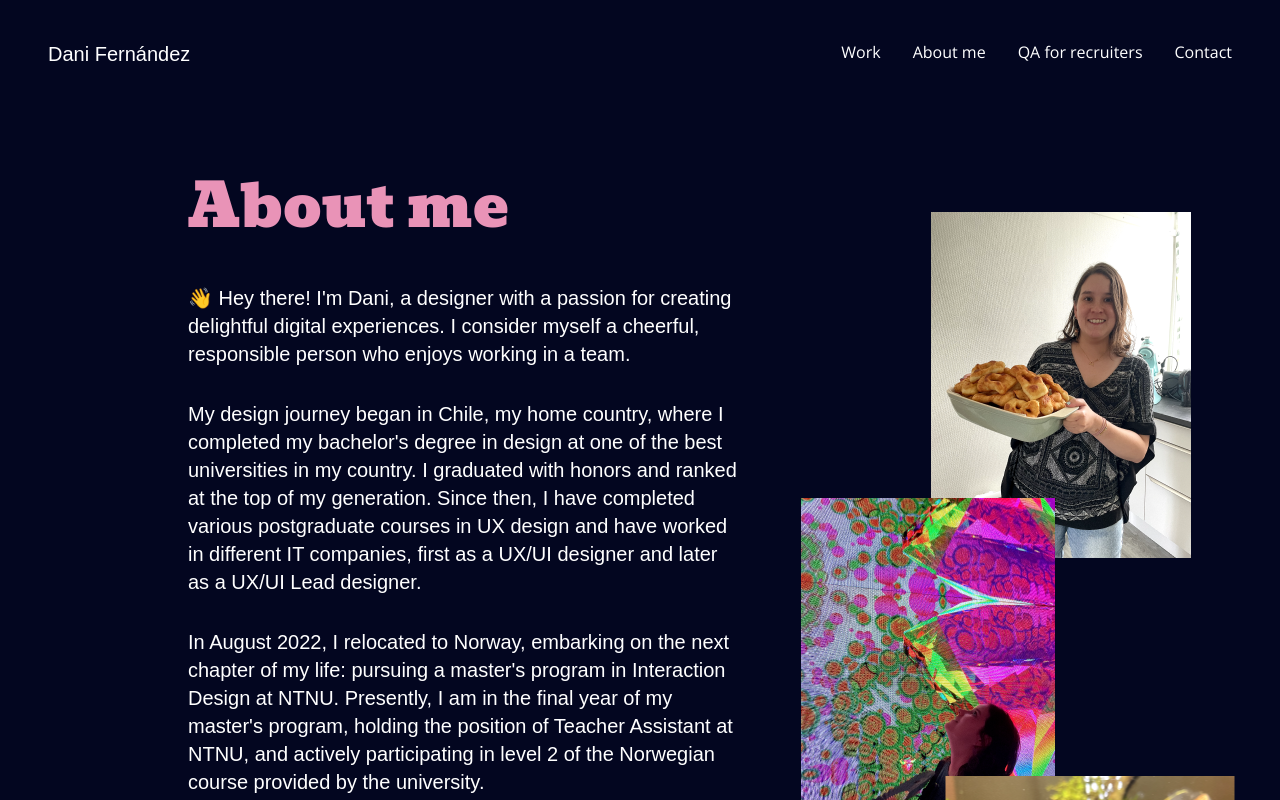
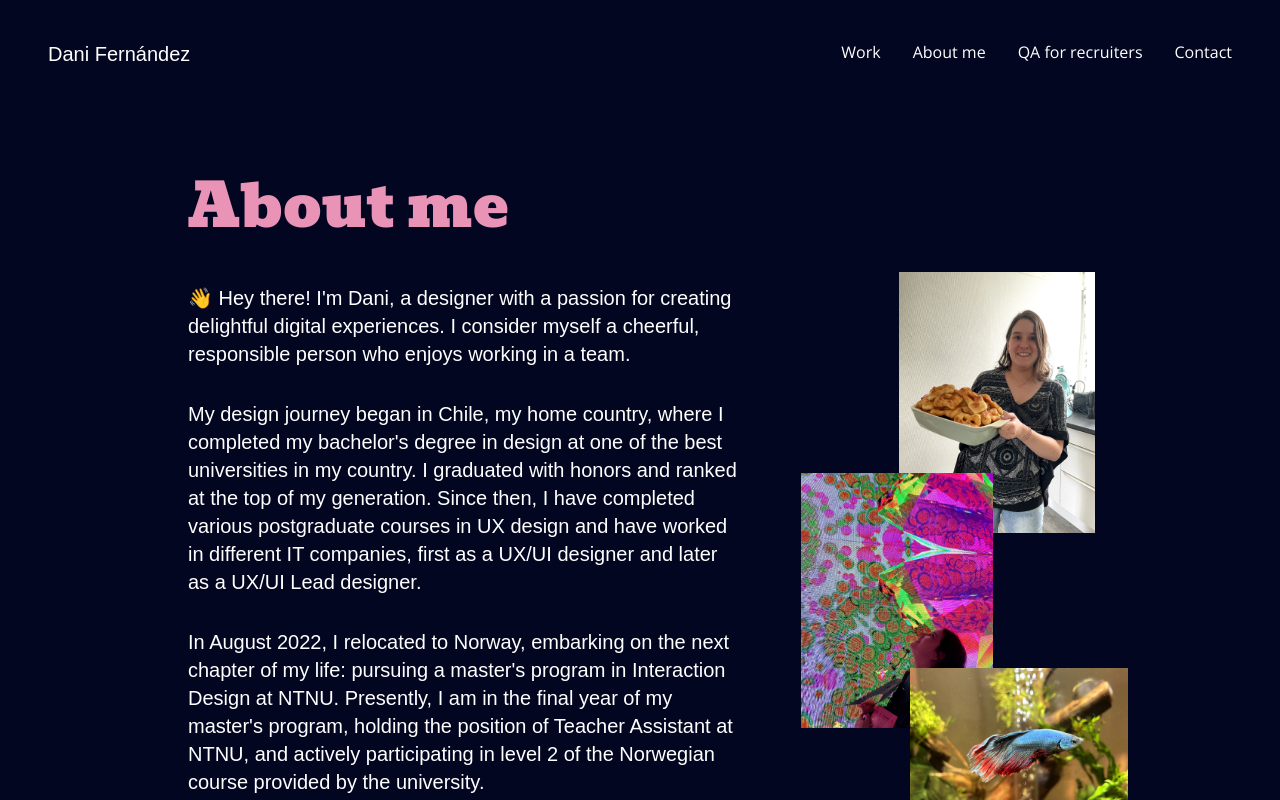
Before and after one commit to Rotshrek/dani-portfolio, a Next.js app in the folder dani-portfolio/: page /about in a window 1280 px wide. Shown: the top 800 px of the page. Built offline with nearby package versions, Linux system fonts and the light colour scheme; a web font is replaced by a local one.

Commit message:
update: change in picture sizes

```diff
--- a/dani-portfolio/src/app/about/page.tsx
+++ b/dani-portfolio/src/app/about/page.tsx
@@ -16,8 +16,8 @@ export default function About() {
                     <Image
                         className="md:hidden mt-6 m-auto"
                         src="/about-dani.png"
-                        width={260}
-                        height={346}
+                        width={196}
+                        height={261}
                         alt="Dani holding pastries"
                     />
                     <p className="font-serif text-white text-xl mt-8 max-w-[1048px]">
@@ -30,8 +30,8 @@ export default function About() {
                     <Image
                         className="md:hidden mt-6 m-auto"
                         src="/about-colors.png"
-                        width={254}
-                        height={338}
+                        width={192}
+                        height={255}
                         alt="Dani looking at an Art exhibition in the Moco Museum, Amsterdam"
                     />
                     <p className="font-serif text-white text-xl mt-8 max-w-[1048px]">
@@ -48,31 +48,31 @@ export default function About() {
                     <Image
                         className="md:hidden mt-6 m-auto"
                         src="/about-fish.png"
-                        width={289}
-                        height={217}
+                        width={218}
+                        height={164}
                         alt="Pesquecito Antonio, the fish"
                     />
                 </div>
-                <div className="md:inline-block w-1/3 relative hidden">
+                <div className="md:inline-block w-1/3 relative hidden align-top pt-32">
                     <Image
                         className="relative mb-[-60px] translate-x-1/2 z-10"
                         src="/about-dani.png"
-                        width={260}
-                        height={346}
+                        width={196}
+                        height={261}
                         alt="Dani holding pastries"
                     />
                     <Image
                         className="relative mb-[-60px] z-20"
                         src="/about-colors.png"
-                        width={254}
-                        height={338}
+                        width={192}
+                        height={255}
                         alt="Dani looking at an Art exhibition in the Moco Museum, Amsterdam"
                     />
                     <Image
                         className="relative mb-[-60px] translate-x-1/2 z-30"
                         src="/about-fish.png"
-                        width={289}
-                        height={217}
+                        width={218}
+                        height={164}
                         alt="Pesquecito Antonio, the fish"
                     />
                 </div>
```
